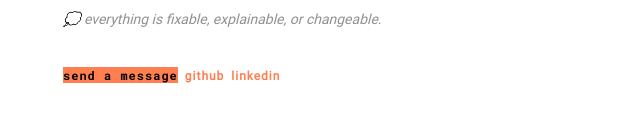
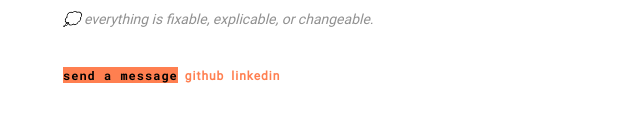
Before and after one commit to caseyguce/caseyguce, a plain HTML site: page index.html in a window 1280 px wide. Shown: the part 395-516 px from the top of the page, 193-833 px from the left. Drawn offline with nearby package versions, Linux system fonts and the light colour scheme.

Commit message:
Changes 'explainable' to 'explicable'

```diff
--- a/index.html
+++ b/index.html
@@ -59,7 +59,7 @@
                 </button>
                 <h1>frances casey guce</h1>
                 <h3>software engineer</h3>
-                <p>&#x1f4ad; everything is fixable, explainable, or changeable.</p>
+                <p>&#x1f4ad; everything is fixable, explicable, or changeable.</p>
                 <ul>
                     <li>
                         <a href="mailto:casey.guce@gmail.com">
```
